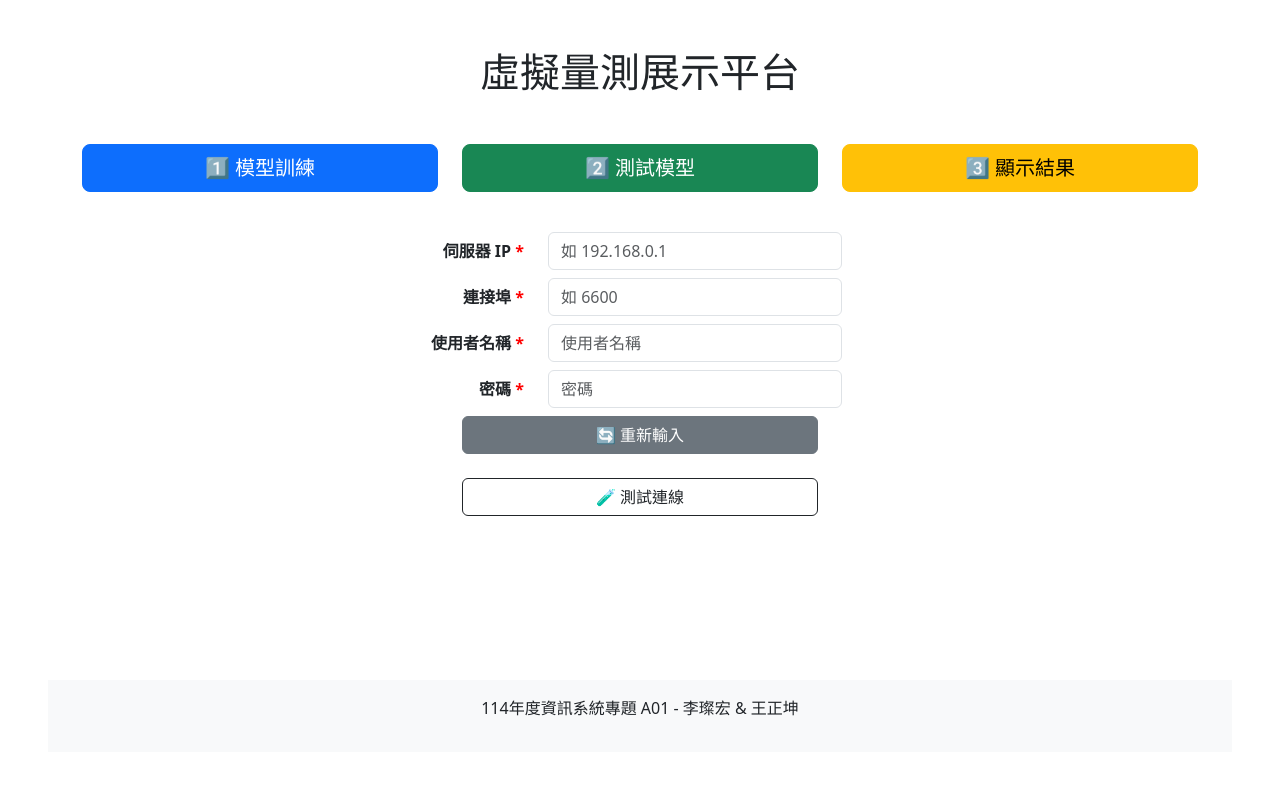
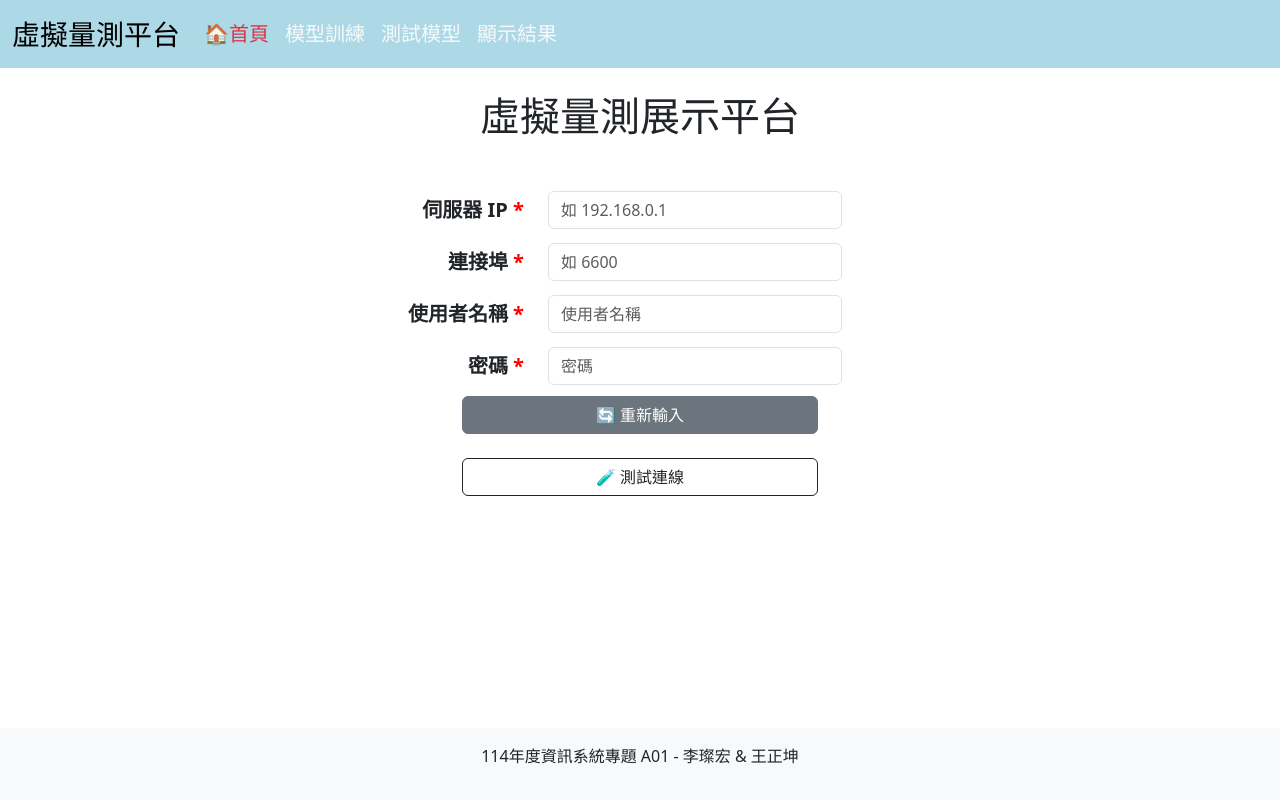
Before and after one commit to Chengkun-0321/Virtual-Measurement-System-Demo, a Django app: page / in a window 1280 px wide. Run offline with Django 5.2, Linux system fonts and the light colour scheme.

Commit message:
新增導覽列＋表單字體調整

```diff
--- /dev/null
+++ b/blog/templates/blog/_navbar.html
@@ -0,0 +1,33 @@
+<!-- 導覽列區塊：顯示虛擬量測平台的功能頁面連結 -->
+<nav class="navbar navbar-expand-sm" style="background-color: #ADD8E6;">
+    <div class="container-fluid">
+        <!-- 網站品牌名稱，點擊可回首頁 -->
+        <a class="navbar-brand fs-3" href="/">虛擬量測平台</a>
+        <!-- 手機版導覽列折疊按鈕 -->
+        <button class="navbar-toggler" type="button" data-bs-toggle="collapse" data-bs-target=".navbar-collapse"
+                aria-controls="navbarSupportedContent" aria-expanded="false" aria-label="Toggle navigation">
+            <span class="navbar-toggler-icon"></span>
+        </button>
+        <div class="navbar-collapse collapse d-sm-inline-flex justify-content-between">
+            <!-- 功能頁面連結 -->
+            <ul class="navbar-nav flex-grow-1">
+                <li class="nav-item">
+                    <!-- 首頁連結 -->
+                    <a class="nav-link fs-5 active text-danger" href="{% url 'home' %}">🏠首頁</a>
+                </li>
+                <li class="nav-item">
+                    <!-- 模型訓練頁面 -->
+                    <a class="nav-link fs-5 text-light" href="{% url 'train' %}">模型訓練</a>
+                </li>
+                <li class="nav-item">
+                    <!-- 測試模型頁面 -->
+                    <a class="nav-link fs-5 text-light" href="{% url 'test' %}">測試模型</a>
+                </li>
+                <li class="nav-item">
+                    <!-- 顯示結果頁面 -->
+                    <a class="nav-link fs-5 text-light" href="{% url 'results' %}">顯示結果</a>
+                </li>
+            </ul>
+        </div>
+    </div>
+</nav>
--- a/blog/templates/blog/home.html
+++ b/blog/templates/blog/home.html
@@ -5,22 +5,13 @@
     <title>模型平台首頁</title>
     <link href="https://cdn.jsdelivr.net/npm/bootstrap@5.3.3/dist/css/bootstrap.min.css" rel="stylesheet">
 </head>
-<body class="d-flex flex-column min-vh-100 p-5">
+<body class="d-flex flex-column min-vh-100">
+    {% include "blog/_navbar.html" %}
     <div class="container text-center">
+        <br>
         <h1 class="mb-5">虛擬量測展示平台</h1>
-        <div class="row justify-content-center">
-            <div class="col-md-4 mb-3">
-                <a href="/train/" class="btn btn-primary btn-lg w-100 function-btn" disabled>1️⃣ 模型訓練</a>
-            </div>
-            <div class="col-md-4 mb-3">
-                <a href="/test/" class="btn btn-success btn-lg w-100 function-btn" disabled>2️⃣ 測試模型</a>
-            </div>
-            <div class="col-md-4 mb-3">
-                <a href="/results/" class="btn btn-warning btn-lg w-100 function-btn" disabled>3️⃣ 顯示結果</a>
-            </div>
-        </div>
 
-        <div class="container mt-4">
+        <div class="container mt-4 fs-5">
             <form method="POST" action="/" class="mx-auto" style="max-width: 600px;" id="input-form">
                 {% csrf_token %}
 
--- a/blog/templates/blog/results.html
+++ b/blog/templates/blog/results.html
@@ -5,10 +5,12 @@
     <title>模型結果展示</title>
     <link href="https://cdn.jsdelivr.net/npm/bootstrap@5.3.3/dist/css/bootstrap.min.css" rel="stylesheet">
 </head>
-<body class="p-4 bg-light">
+<body class="d-flex flex-column min-vh-100">
+    {% include "blog/_navbar.html" %}
     <div class="container">
+        <br>
         <!-- 📌 頁面標題 -->
-        <h2 class="mb-4 text-center">📊 模型訓練與測試結果</h2>
+        <h2 class="mb-4 text-center">📊 模型訓練與測試結果頁面</h2>
 
         <!-- 🔁 歷史紀錄區塊：未來從資料庫傳入 -->
         {% if results %}
```
Also changed, not shown: blog/templates/blog/model_test.html (+5 -3 lines), blog/templates/blog/model_train.html (+5 -4 lines).
